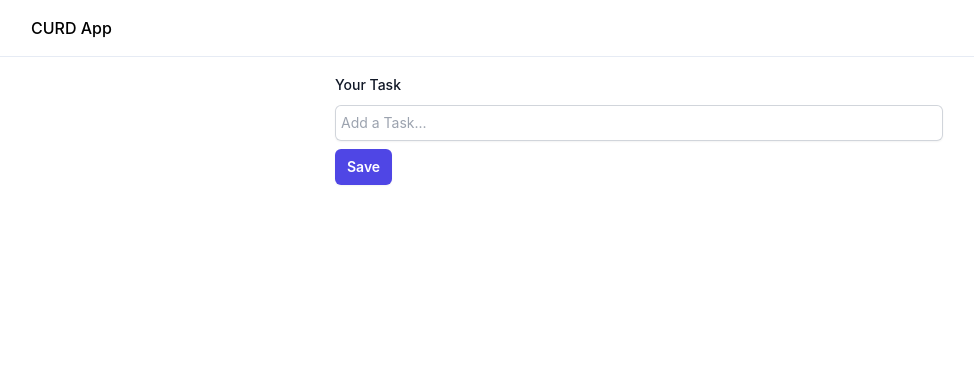
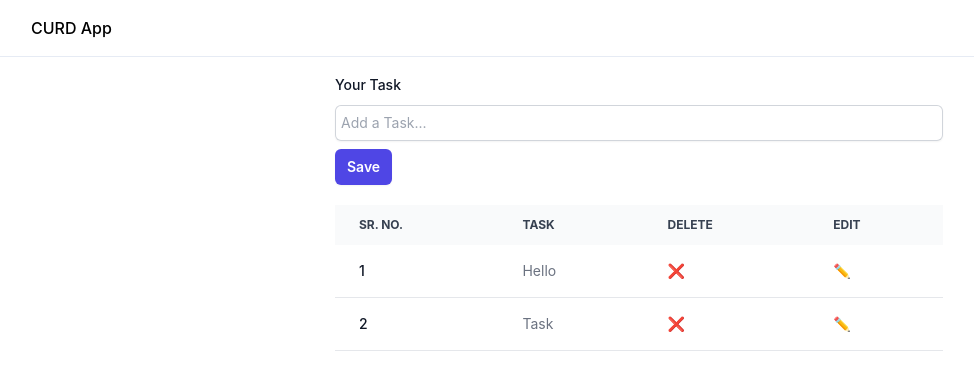
Before and after one commit to farzigalib/crud-jest, a React (Create React App) app: page / in a window 1280 px wide. Shown: the top 390 px of the page, without its empty margins (1-975 px from the left). Built offline with nearby package versions, Linux system fonts and the light colour scheme.

Commit message:
Test case for app.js with few changes in app.js

```diff
--- a/src/App.js
+++ b/src/App.js
@@ -2,19 +2,28 @@ import React, { useEffect, useState } from "react";
 import { v4 as uuidv4 } from "uuid";
 
 function App() {
-  const [allItem, setAllItem] = useState([]);
+  const [allItem, setAllItem] = useState([
+    {
+      id: "cc8a6b78-5c57-47cf-b84b-c1b113b09a3b",
+      task: "Hello",
+    },
+    {
+      id: "8e3e8cf4-2994-48e8-bb7a-03cc2f803e54",
+      task: "Task",
+    },
+  ]);
   const [task, setTask] = useState("");
   const [uuid, setUuid] = useState("");
   const [edit, setEdit] = useState(false);
 
-  const getItems = localStorage.getItem("tasks");
-  useEffect(() => {
-    if (getItems === null) {
-      setAllItem([]);
-    } else {
-      setAllItem(JSON.parse(getItems));
-    }
-  }, []);
+  // const getItems = localStorage.getItem("tasks");
+  // useEffect(() => {
+  //   if (getItems === null) {
+  //     setAllItem([]);
+  //   } else {
+  //     setAllItem(JSON.parse(getItems));
+  //   }
+  // }, []);
 
   const handleDelete = (id) => {
     const deleteTask = allItem.filter((task) => task.id !== id);
@@ -47,6 +56,7 @@ function App() {
 
   const onSubmit = (e) => {
     e.preventDefault();
+    if (validateTask) {
       if (uuid) {
         handleUpdate();
       } else {
@@ -55,6 +65,9 @@ function App() {
         setAllItem([...allItem, newTask]);
         localStorage.setItem("tasks", JSON.stringify([...allItem, newTask]));
         setTask("");
+      }
+    } else {
+      alert("Please enter task...");
     }
   };
 
@@ -76,11 +89,10 @@ function App() {
               <input
                 id="task"
                 name="task"
-                type="task"
+                type="text"
                 placeholder="Add a Task..."
                 value={task}
                 onChange={(e) => setTask(e.target.value)}
-                required
                 className="block w-full rounded-md border-0 p-1.5 text-gray-900 shadow-sm ring-1 ring-inset ring-gray-300 placeholder:text-gray-400 focus:ring-2 focus:ring-inset focus:ring-indigo-600 sm:text-sm sm:leading-6"
               />
             </div>
@@ -133,8 +145,19 @@ function App() {
                     {idx + 1}
                   </th>
                   <td class="px-6 py-4">{item?.task}</td>
-                  <td class="px-6 py-4 cursor-pointer" onClick={() => handleDelete(item?.id)}>❌</td>
-                  <td class="px-6 py-4 cursor-pointer" onClick={() => handleEdit(item)}>✏️</td>
+                  <td
+                    class="px-6 py-4 cursor-pointer"
+                    onClick={() => handleDelete(item?.id)}
+                  >
+                    ❌
+                  </td>
+                  <td
+                    class="px-6 py-4 cursor-pointer"
+                    onClick={() => handleEdit(item)}
+                    data-testid={`edit-task-${item?.id}`}
+                  >
+                    ✏️
+                  </td>
                 </tr>
               ))}
             </tbody>
@@ -145,4 +168,11 @@ function App() {
   );
 }
 
+export const validateTask = (task) => {
+  if (task) {
+    return true;
+  }
+  return false;
+};
+
 export default App;
```
Also changed, not shown: 1 other file (tests, documents, lock files or other folders). Lines whose indentation alone changed are shown as unchanged.
